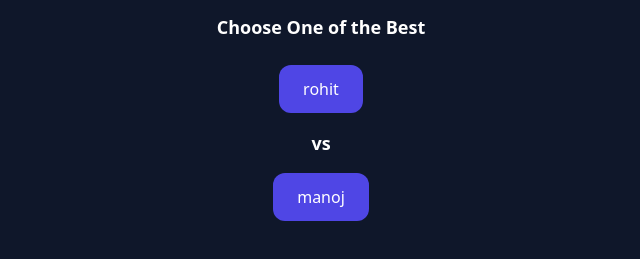
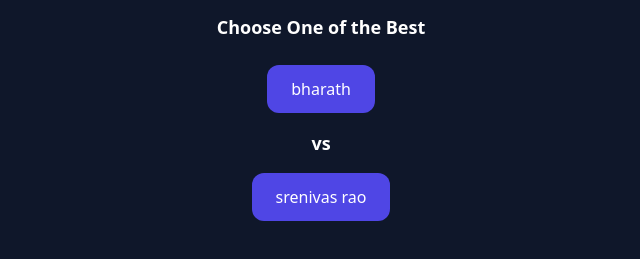
Before and after one commit to jhbvefgyehc/Matchup-game, a plain HTML site: page index.html in a window 1280 px wide. Shown: the part 307-566 px from the top of the page, without its empty margins (319-959 px from the left). Drawn offline with nearby package versions, Linux system fonts and the light colour scheme.

Commit message:
index.html

```diff
--- a/index.html
+++ b/index.html
@@ -19,12 +19,8 @@
   <script>
     // Contestants list
     const contestants = [
-      "rohit", "manoj", "ashvanth (karadi)", "vishnu chaithanya", "rishab",
-      "akash rator", "srinethi", "abhay", "gautham sajjan", "geerishwar reddy",
-      "neeraj", "basanth", "nagaram praveen kumar", "saptam", "adwaith",
-      "amalendhu", "anish", "tarakesh", "pranav alungal", "krishna baiju",
-      "abishek", "niruppam", "rajesh", "gajendra", "nishant",
-      "tejas", "devam rawal", "neppu", "yeshwant","sivanand"
+     "bharath", "srenivas rao", "Mahesh dalle", "gen AI sir", "DSA sir",
+      "Krishnan sir",
     ];
 
     let round = [...contestants];
```
